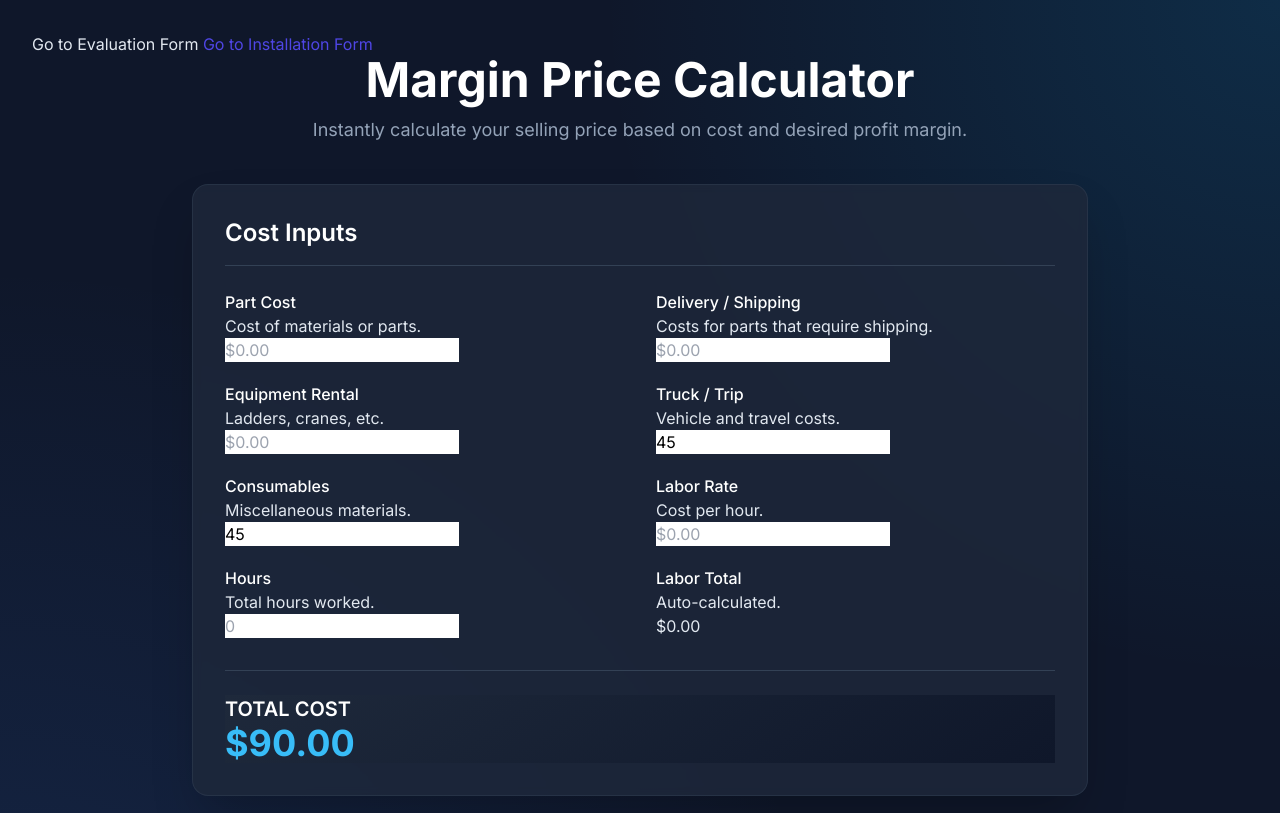
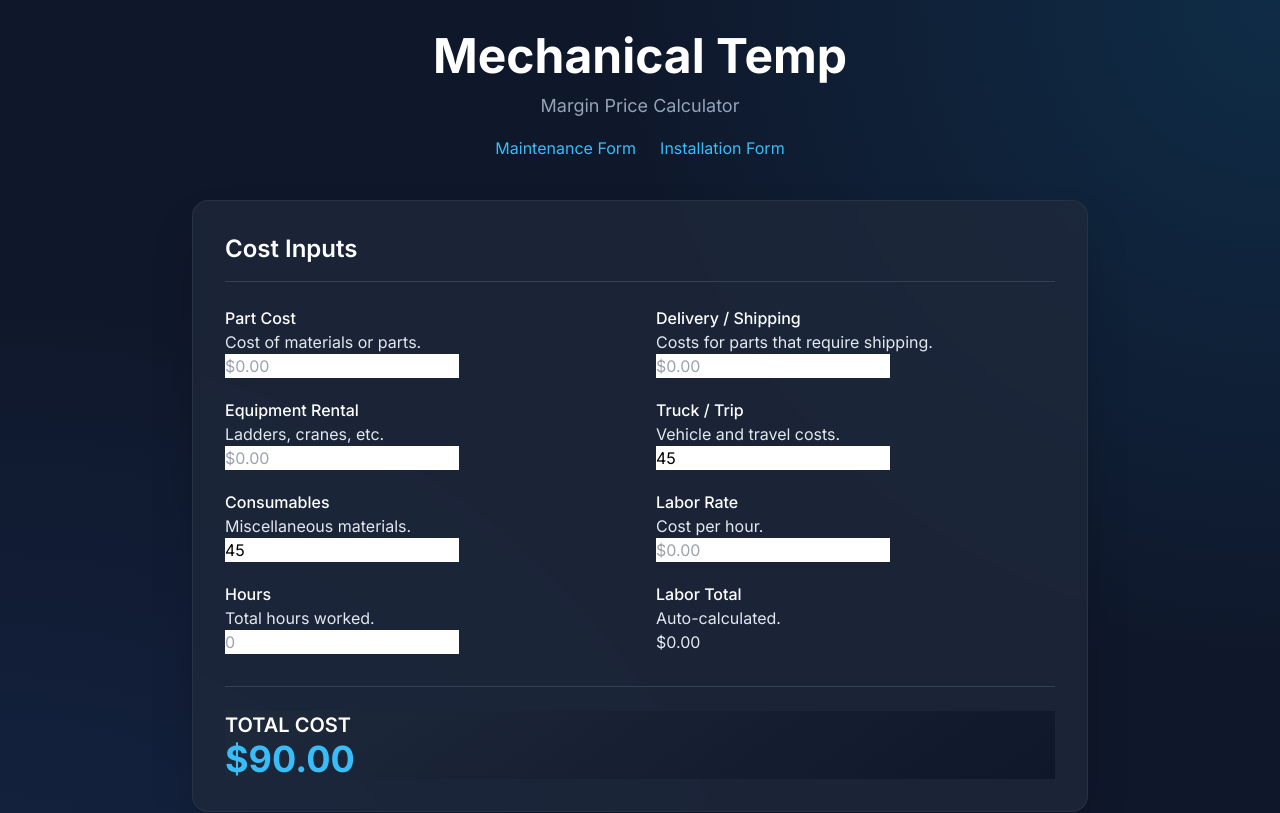
Before and after one commit to servicecoinrwb/HVAC_Service_Department, a plain HTML site: page index.html in a window 1280 px wide. Shown: the top 813 px of the page. Drawn offline with nearby package versions, Linux system fonts and the light colour scheme.

Commit message:
Update index.html

```diff
--- a/index.html
+++ b/index.html
@@ -3,7 +3,7 @@
 <head>
     <meta charset="UTF-8">
     <meta name="viewport" content="width=device-width, initial-scale=1.0">
-    <title>Margin Percentage Calculator</title>     <a href="evaluation_form.html">Go to Evaluation Form</a>     <a href="hvac_installation_form.html" class="text-indigo-600 hover:underline">Go to Installation Form</a>
+    <title>Margin Percentage Calculator</title>
     <script src="https://cdn.tailwindcss.com"></script>
     <link href="https://fonts.googleapis.com/css2?family=Inter:wght@400;500;600;700&display=swap" rel="stylesheet">
     <style>
@@ -46,8 +46,12 @@
 <body class="text-slate-200 min-h-screen p-4 sm:p-8">
     <div class="max-w-4xl mx-auto">
         <header class="text-center mb-10">
-            <h1 class="text-4xl sm:text-5xl font-bold text-white">Margin Price Calculator</h1>
-            <p class="text-slate-400 mt-3 text-lg">Instantly calculate your selling price based on cost and desired profit margin.</p>
+            <h1 class="text-4xl sm:text-5xl font-bold text-white">Mechanical Temp</h1>
+            <p class="text-slate-400 mt-3 text-lg">Margin Price Calculator</p>
+             <nav class="mt-4 flex justify-center gap-x-6">
+                <a href="evaluation_form.html" class="text-sky-400 hover:text-sky-300">Maintenance Form</a>
+                <a href="hvac_installation_form.html" class="text-sky-400 hover:text-sky-300">Installation Form</a>
+            </nav>
         </header>
 
         <div class="space-y-8">
@@ -182,7 +186,6 @@
 
     <script>
         // --- DOM Element Selection ---
-        // Select direct cost input fields (excluding labor).
         const costInputs = [
             document.getElementById('part-cost'),
             document.getElementById('trip-cost'),
@@ -191,12 +194,10 @@
             document.getElementById('rental-cost'),
         ];
 
-        // Select labor-specific elements
         const laborRateInput = document.getElementById('labor-rate');
         const laborHoursInput = document.getElementById('labor-hours');
         const laborTotalDisplay = document.getElementById('labor-total-display');
 
-        // Select elements for displaying results.
         const totalCostEl = document.getElementById('total-cost');
         const marginResultEls = {
             20: document.getElementById('margin-20'),
@@ -215,7 +216,6 @@
 
         /**
          * Calculates the final price based on a total cost and a margin percentage.
-         * The formula is: Price = Total Cost / (1 - Margin Percentage)
          */
         function calculateMarginPrice(totalCost, marginPercent) {
             if (marginPercent >= 100 || marginPercent < 0) {
```
